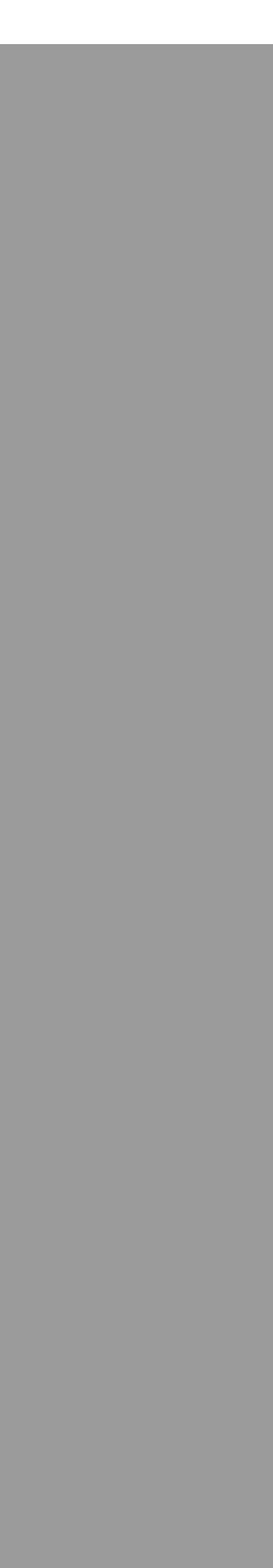
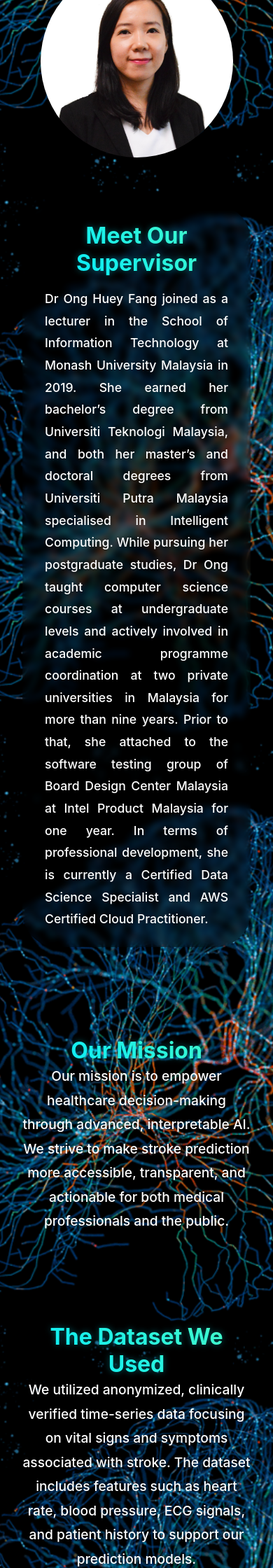
Before and after one commit to Zfeng0207/FIT3199-FYP, a Flask app: page /about_us in a window 390 px wide. Shown: the part 2250-4490 px from the top of the page at 70% size. Before the commit the page ends 2313 px from the top, so only its background shows below. Run offline with Flask 3, Linux system fonts and the light colour scheme.

Commit message:
about us page added, supervisor description added

```diff
--- a/src/static/css/about_us_style.css
+++ b/src/static/css/about_us_style.css
@@ -6,11 +6,48 @@
     padding: 0;
     box-sizing: border-box;
   }
+
   body {
     font-family: "Inter", sans-serif;
+    background-color: #f4f8fc; /* fallback background color */
+    background-image: url("../images/neural_network.jpeg");
+    background-size: cover;
+    background-repeat: no-repeat;
+    background-attachment: fixed;
+    background-position: center;
   }
 
-/* Loader */
+  /* Sticky Navbar */
+  #cs-navigation {
+    position: fixed;
+    top: 0;
+    left: 0;
+    width: 100%;
+    background-color: white;
+    z-index: 1000;
+    box-shadow: 0 2px 5px rgba(0, 0, 0, 0.1);
+  }
+
+  /* Spacer under navbar */
+  body::before {
+    content: "";
+    display: block;
+    height: 100px;
+  }
+
+  /* Logo */
+  .hero-text {
+    width: 350px !important;
+    height: auto !important;
+    display: block;
+    margin: 0 auto;
+    margin-top: -20px;
+    transform: translateX(-50px);
+  }
+
+  /* -------------------------- */
+  /*           Loader           */
+  /* -------------------------- */
   .loader-overlay {
     position: fixed;
     top: 0;
@@ -149,101 +165,104 @@ body::before {
     background: linear-gradient(
       to bottom,
       rgba(0, 0, 0, 0) 0%,
-            rgba(17, 17, 17, 0.94) 65%,
+      rgba(17, 17, 17, 0.94) 85%,
       rgba(26, 26, 26, 0.94) 100%
     );
-        opacity: 1;
+    opacity: 0.7;
     position: absolute;
     bottom: 0;
     left: 0;
-        transition: opacity 0.3s;
+    z-index: 2;
   }
+
   #meet-team-1332 .cs-picture img {
     width: 100%;
     height: 100%;
     object-fit: cover;
-        object-position: top;
-        position: absolute;
-        top: 0;
-        left: 0;
-        z-index: -1;
-        transition: transform 0.7s;
+    object-position: center;
+    transition: transform 0.5s ease;
   }
+
+  #meet-team-1332 .cs-item:hover .cs-picture img {
+    transform: scale(1.1);
+  }
+
+  /* Info Overlay */
   #meet-team-1332 .cs-info {
-        width: 100%;
-        display: flex;
-        flex-direction: column;
-        align-items: center;
     position: absolute;
     bottom: 1.5rem;
     left: 0;
-        z-index: 10;
+    width: 100%;
+    text-align: center;
+    z-index: 3;
   }
+
   #meet-team-1332 .cs-name {
     font-size: 1.25rem;
     font-weight: 700;
     color: #f6e5db;
     transition: color 0.3s;
   }
+
+  #meet-team-1332 .cs-item:hover .cs-name {
+    background: linear-gradient(45deg, #ff7300, #1487e5);
+    -webkit-background-clip: text;
+    -webkit-text-fill-color: transparent;
+    background-clip: text;
+    text-fill-color: transparent;
+  }
+
   #meet-team-1332 .cs-job {
-        font-size: clamp(0.875rem, 1.5vw, 1rem);
+    font-size: 0.95rem;
     color: #f7f7f7;
   }
-}
-@media only screen and (min-width: 34.375rem) {
-    #meet-team-1332 .cs-card-group {
-        align-items: stretch;
-    }
-    #meet-team-1332 .cs-item {
-        width: 48.3%;
-    }
-}
-@media only screen and (min-width: 48rem) {
-    #meet-team-1332 .cs-item {
-        width: 31.7%;
-    }
-}
-@media only screen and (min-width: 75rem) {
-    #meet-team-1332 .cs-card-group {
-        flex-wrap: nowrap;
-        justify-content: space-between;
-    }
-    #meet-team-1332 .cs-item {
-        width: 100%;
-    }
-    #meet-team-1332 .cs-picture:before {
-        opacity: 0;
-    }
-    #meet-team-1332 .cs-info {
-        opacity: 0;
-        bottom: -3.125rem;
-        transition: opacity 0.3s, bottom 0.6s;
-    }
-    #meet-team-1332 .cs-item:hover .cs-info {
-        opacity: 1;
-        bottom: 1.5rem;
-    }
-    #meet-team-1332 .cs-name,
-    #meet-team-1332 .cs-job {
-        transform: translateY(1rem);
-        transition: color 0.3s, transform 0.3s;
-    }
-    #meet-team-1332 .cs-item:hover .cs-name,
-    #meet-team-1332 .cs-item:hover .cs-job {
-        transform: translateY(0);
-    }
-    #meet-team-1332 .cs-job {
-        transition: transform 0.9s;
-    }
+
+  .about-section {
+    position: relative;
+    padding: 4rem 2rem;
+    overflow: hidden;
+    text-align: center;
+    z-index: 1;
   }
 
-/* Sticky Navigation Bar */
-#cs-navigation {
-    position: fixed;
-    top: 0;
-    left: 0;
-    width: 100%;
-    background-color: white; /* or your desired color */
-    z-index: 1000;
-    box-shadow: 0 2px 5px rgba(0, 0, 0, 0.1); /* optional shadow */
+  .about-section::before {
+    content: "";
+    position: absolute;
+    inset: 0;
+    background: linear-gradient(45deg, #eca22c, #59f1fe);
+    opacity: 0; /* Only background has transparency */
+    z-index: -1; /* Put it behind the text */
   }
+
+  .about-section .cs-title {
+    background: linear-gradient(45deg, #00eaff, #5affba);
+    -webkit-background-clip: text;
+    -webkit-text-fill-color: transparent;
+    background-clip: text;
+    font-size:xx-large;
+    text-fill-color: transparent;
+    text-shadow: 0 0 10px rgba(0, 234, 255, 0.4);
+  }
+
+  .about-section .cs-text {
+    font-size: 1.2rem;
+    font-weight: 500;
+    max-width: 800px;
+    margin: 0 auto;
+    line-height: 1.8;
+    color: #ffffff;
+    position: relative;
+    z-index: 2;
+    opacity: 1 !important;
+    text-shadow: 0 0 6px rgba(0, 0, 0, 0.6);
+  }
+
+  .supervisor-text {
+    background: rgba(0, 0, 0, 0.3);
+    backdrop-filter: blur(5px);
+    -webkit-backdrop-filter: blur(5px);
+    padding: 1.5rem 2rem;
+    border-radius: 50px;
+    max-width: 700px;
+    color: white;
+  }
--- a/src/static/css/welcome_style.css
+++ b/src/static/css/welcome_style.css
@@ -2,7 +2,7 @@
    Global Styles (Core)
    ======================= */
    :root {
-    --primary: #ff6a3e;
+    --primary: #ff6a3e !important;
     --primaryLight: #ffba43;
     --secondary: #ffba43;
     --secondaryLight: #ffba43;
--- a/src/templates/about_us.html
+++ b/src/templates/about_us.html
@@ -5,7 +5,7 @@
   <meta name="viewport" content="width=device-width, initial-scale=1.0" />
   <title>About Us</title>
 
-  <!-- Load your nav bar styles first -->
+  <!-- Stylesheets -->
   <link rel="stylesheet" href="{{ url_for('static', filename='css/navigation_bar_style.css') }}" />
   <link rel="stylesheet" href="{{ url_for('static', filename='css/about_us_style.css') }}" />
 </head>
@@ -16,7 +16,7 @@
   <header id="cs-navigation">
     <div class="cs-container">
       <!-- Logo -->
-      <a href="" class="cs-logo" aria-label="back to home">
+      <a href="{{ url_for('home') }}" class="cs-logo" aria-label="Back to Home">
         <img
           src="{{ url_for('static', filename='images/stroke_hero_text.svg') }}"
           class="hero-text"
@@ -25,7 +25,7 @@
         />
       </a>
 
-      <!-- Menu -->
+      <!-- Navigation Links -->
       <nav class="cs-nav" role="navigation">
         <button class="cs-toggle" aria-label="mobile menu toggle">
           <div class="cs-box">
@@ -47,15 +47,13 @@
         </div>
       </nav>
 
-      <!-- Show Login or Logout Button based on User Authentication -->
+      <!-- Auth Buttons -->
       {% if user %}
-        <!-- If the user is logged in, show the Logout button -->
         <a href="{{ url_for('logout') }}" class="cs-button-solid cs-nav-button"
            style="background: linear-gradient(45deg, #0d3e4b, #0eafd7);">
           Logout
         </a>
       {% else %}
-        <!-- If the user is not logged in, show the Login button -->
         <a href="{{ url_for('login') }}" class="cs-button-solid cs-nav-button"
            style="background: linear-gradient(45deg, #0d3e4b, #0eafd7);">
           Login
@@ -64,84 +62,161 @@
     </div>
   </header>
 
-  <!-- Hero / About Us Content -->
+  <!-- About Us / Meet the Team Section -->
   <section id="meet-team-1332">
     <div class="cs-container">
       <div class="cs-content">
-            <span class="cs-topper">Our Expert Team</span>
+        <span class="cs-topper">Meet The Team</span>
         <h2 class="cs-title">Our Awesome Team Members</h2>
-            <p class="cs-text">
-                In the new era of technology we look in the future with certainty and for any post types, or just they are so much great of all to a program.
-            </p>
       </div>
+
       <ul class="cs-card-group">
+        <!-- Zfeng -->
         <li class="cs-item">
           <picture class="cs-picture">
-                    <!--Mobile Image-->
-                    <source media="(max-width: 600px)" srcset="https://csimg.nyc3.cdn.digitaloceanspaces.com/Images/People/gallery1.jpg">
-                    <!--Tablet and above Image-->
-                    <source media="(min-width: 601px)" srcset="https://csimg.nyc3.cdn.digitaloceanspaces.com/Images/People/gallery1.jpg">
-                    <img loading="lazy" decoding="async" src="https://csimg.nyc3.cdn.digitaloceanspaces.com/Images/People/gallery1.jpg" alt="person" width="305" height="407">
+            <source media="(max-width: 600px)" srcset="{{ url_for('static', filename='images/Zfeng_Profile.jpeg') }}">
+            <source media="(min-width: 601px)" srcset="{{ url_for('static', filename='images/Zfeng_Profile.jpeg') }}">
+            <img loading="lazy" decoding="async" src="{{ url_for('static', filename='images/Zfeng_Profile.jpeg') }}" alt="Darren Chen" width="305" height="407">
           </picture>
           <div class="cs-info">
-                    <span class="cs-name">Hanna Green</span>
-                    <span class="cs-job">Tax Advisor</span>
+            <span class="cs-name">Zfeng Loo</span>
           </div>
         </li>
+
+        <!-- Darren -->
         <li class="cs-item">
           <picture class="cs-picture">
-                    <!--Mobile Image-->
-                    <source media="(max-width: 600px)" srcset="https://csimg.nyc3.cdn.digitaloceanspaces.com/Images/People/gallery1.jpg">
-                    <!--Tablet and above Image-->
-                    <source media="(min-width: 601px)" srcset="https://csimg.nyc3.cdn.digitaloceanspaces.com/Images/People/gallery1.jpg">
-                    <img loading="lazy" decoding="async" src="https://csimg.nyc3.cdn.digitaloceanspaces.com/Images/People/gallery1.jpg" alt="person" width="305" height="407">
+            <source media="(max-width: 600px)" srcset="{{ url_for('static', filename='images/Darren_Profile.jpeg') }}">
+            <source media="(min-width: 601px)" srcset="{{ url_for('static', filename='images/Darren_Profile.jpeg') }}">
+            <img loading="lazy" decoding="async" src="{{ url_for('static', filename='images/Darren_Profile.jpeg') }}" alt="Zfeng Loo" width="305" height="407">
           </picture>
           <div class="cs-info">
-                    <span class="cs-name">Hanna Green</span>
-                    <span class="cs-job">Tax Advisor</span>
+            <span class="cs-name">Darren Chen</span>
           </div>
         </li>
+
+        <!-- Darin -->
         <li class="cs-item">
           <picture class="cs-picture">
-                    <!--Mobile Image-->
-                    <source media="(max-width: 600px)" srcset="https://csimg.nyc3.cdn.digitaloceanspaces.com/Images/People/gallery1.jpg">
-                    <!--Tablet and above Image-->
-                    <source media="(min-width: 601px)" srcset="https://csimg.nyc3.cdn.digitaloceanspaces.com/Images/People/gallery1.jpg">
-                    <img loading="lazy" decoding="async" src="https://csimg.nyc3.cdn.digitaloceanspaces.com/Images/People/gallery1.jpg" alt="person" width="305" height="407">
+            <source media="(max-width: 600px)" srcset="{{ url_for('static', filename='images/Darin_Profile.jpeg') }}">
+            <source media="(min-width: 601px)" srcset="{{ url_for('static', filename='images/Darin_Profile.jpeg') }}">
+            <img loading="lazy" decoding="async" src="{{ url_for('static', filename='images/Darin_Profile.jpeg') }}" alt="Darin Park" width="305" height="407">
           </picture>
           <div class="cs-info">
-                    <span class="cs-name">Hanna Green</span>
-                    <span class="cs-job">Tax Advisor</span>
+            <span class="cs-name">Darin Park</span>
           </div>
         </li>
+
+        <!-- Ryuji -->
         <li class="cs-item">
           <picture class="cs-picture">
-                    <!--Mobile Image-->
-                    <source media="(max-width: 600px)" srcset="https://csimg.nyc3.cdn.digitaloceanspaces.com/Images/People/gallery1.jpg">
-                    <!--Tablet and above Image-->
-                    <source media="(min-width: 601px)" srcset="https://csimg.nyc3.cdn.digitaloceanspaces.com/Images/People/gallery1.jpg">
-                    <img loading="lazy" decoding="async" src="https://csimg.nyc3.cdn.digitaloceanspaces.com/Images/People/gallery1.jpg" alt="person" width="305" height="407">
+            <source media="(max-width: 600px)" srcset="{{ url_for('static', filename='images/Ryuji_Profile.jpeg') }}">
+            <source media="(min-width: 601px)" srcset="{{ url_for('static', filename='images/Ryuji_Profile.jpeg') }}">
+            <img loading="lazy" decoding="async" src="{{ url_for('static', filename='images/Ryuji_Profile.jpeg') }}" alt="Ryuji Takamura" width="305" height="407">
           </picture>
           <div class="cs-info">
-                    <span class="cs-name">Hanna Green</span>
-                    <span class="cs-job">Tax Advisor</span>
+            <span class="cs-name">Ryuji Takamura</span>
           </div>
         </li>
+
+        <!-- Edward -->
         <li class="cs-item">
           <picture class="cs-picture">
-                    <!--Mobile Image-->
-                    <source media="(max-width: 600px)" srcset="https://csimg.nyc3.cdn.digitaloceanspaces.com/Images/People/gallery1.jpg">
-                    <!--Tablet and above Image-->
-                    <source media="(min-width: 601px)" srcset="https://csimg.nyc3.cdn.digitaloceanspaces.com/Images/People/gallery1.jpg">
-                    <img loading="lazy" decoding="async" src="https://csimg.nyc3.cdn.digitaloceanspaces.com/Images/People/gallery1.jpg" alt="person" width="305" height="407">
+            <source media="(max-width: 600px)" srcset="{{ url_for('static', filename='images/Edward_Profile.jpeg') }}">
+            <source media="(min-width: 601px)" srcset="{{ url_for('static', filename='images/Edward_Profile.jpeg') }}">
+            <img loading="lazy" decoding="async" src="{{ url_for('static', filename='images/Edward_Profile.jpeg') }}" alt="Edward Priyatna" width="305" height="407">
           </picture>
           <div class="cs-info">
-                    <span class="cs-name">Hanna Green</span>
-                    <span class="cs-job">Tax Advisor</span>
+            <span class="cs-name">Edward Priyatna</span>
           </div>
         </li>
       </ul>
     </div>
   </section>
+
+  <!-- Supervisor Section -->
+  <section class="about-section" id="supervisor" style="padding-top: 2rem;">
+    <div class="cs-container" style="display: flex; flex-wrap: wrap; align-items: center; gap: 4rem; justify-content: center;">
+
+      <!-- Supervisor Image (circular) -->
+      <div style="flex: 0 0 auto;">
+        <img
+          src="{{ url_for('static', filename='images/Dr_Ong_Profile.jpeg') }}"
+          alt="Dr. Ong Huey Fang"
+          width="275"
+          height="275"
+          style="border-radius: 50%; object-fit: cover; box-shadow: 0 0 10px rgba(0,0,0,0.4);"
+        />
+      </div>
+
+      <!-- Supervisor Intro (wider block) -->
+      <div class="supervisor-text" style="flex: 1 1 700px; max-width: 900px; color: white;">
+        <h2 class="cs-title" style="margin-bottom: 1rem;">Meet Our Supervisor</h2>
+        <p class="cs-text" style="color: #ffffff; font-size: 1.1rem; text-align: justify;">
+          Dr Ong Huey Fang joined as a lecturer in the School of Information Technology at Monash University
+          Malaysia in 2019. She earned her bachelor’s degree from Universiti Teknologi Malaysia, and both her
+          master’s and doctoral degrees from Universiti Putra Malaysia specialised in Intelligent Computing.
+          While pursuing her postgraduate studies, Dr Ong taught computer science courses at undergraduate
+          levels and actively involved in academic programme coordination at two private universities in
+          Malaysia for more than nine years. Prior to that, she attached to the software testing group of
+          Board Design Center Malaysia at Intel Product Malaysia for one year. In terms of professional
+          development, she is currently a Certified Data Science Specialist and AWS Certified Cloud Practitioner.
+        </p>
+      </div>
+
+    </div>
+  </section>
+
+
+
+
+
+  <!-- New: Our Mission Section -->
+<section class="about-section" id="our-mission">
+  <div class="cs-container">
+    <h2 class="cs-title">Our Mission</h2>
+    <p class="cs-text">
+      Our mission is to empower healthcare decision-making through advanced, interpretable AI.
+      We strive to make stroke prediction more accessible, transparent, and actionable for both
+      medical professionals and the public.
+    </p>
+  </div>
+</section>
+
+<!-- New: The Dataset We Used -->
+<section class="about-section" id="dataset-info">
+  <div class="cs-container">
+    <h2 class="cs-title">The Dataset We Used</h2>
+    <p class="cs-text">
+      We utilized anonymized, clinically verified time-series data focusing on vital signs and symptoms
+      associated with stroke. The dataset includes features such as heart rate, blood pressure, ECG signals,
+      and patient history to support our prediction models.
+    </p>
+  </div>
+</section>
+
+<!-- New: Technologies We Used -->
+<section class="about-section" id="tech-stack">
+  <div class="cs-container">
+    <h2 class="cs-title">Technologies We Used</h2>
+    <p class="cs-text">
+      Our platform is powered by Python, Flask, and machine learning frameworks like PyTorch and Scikit-learn.
+      We also used Google Colab for model training and GitHub for collaboration and version control.
+    </p>
+  </div>
+</section>
+
+<!-- New: What's Next -->
+<section class="about-section" id="whats-next">
+  <div class="cs-container">
+    <h2 class="cs-title">What's Next?</h2>
+    <p class="cs-text">
+      Moving forward, we aim to enhance model accuracy, integrate real-time patient monitoring, and
+      implement reinforcement learning for continuous improvement. We also plan to collaborate with
+      medical institutions for broader validation and deployment.
+    </p>
+  </div>
+</section>
+
 </body>
 </html>
```
Also changed, not shown: other parts of src/static/css/about_us_style.css (+42 -63 lines), src/static/images/Darin_Profile.jpeg (added), src/static/images/Darren_Profile.jpeg (added), src/static/images/Dr_Ong_Profile.jpeg (added), src/static/images/Edward_Profile.jpeg (added), src/static/images/Ryuji_Profile.jpeg (added), src/static/images/Zfeng_Profile.jpeg (added), src/static/images/about_us_background.jpeg (added), 2 other files. Lines whose indentation alone changed are shown as unchanged.
